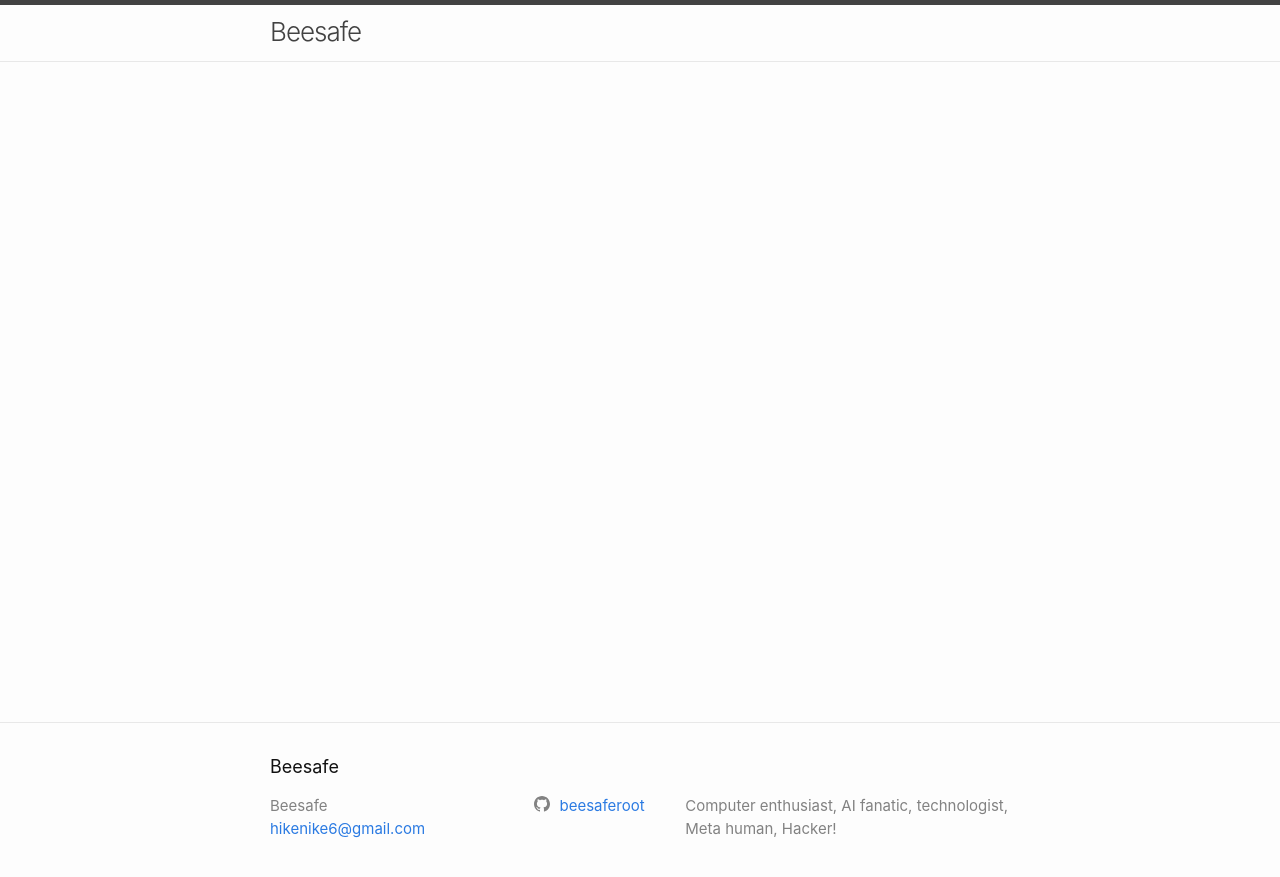
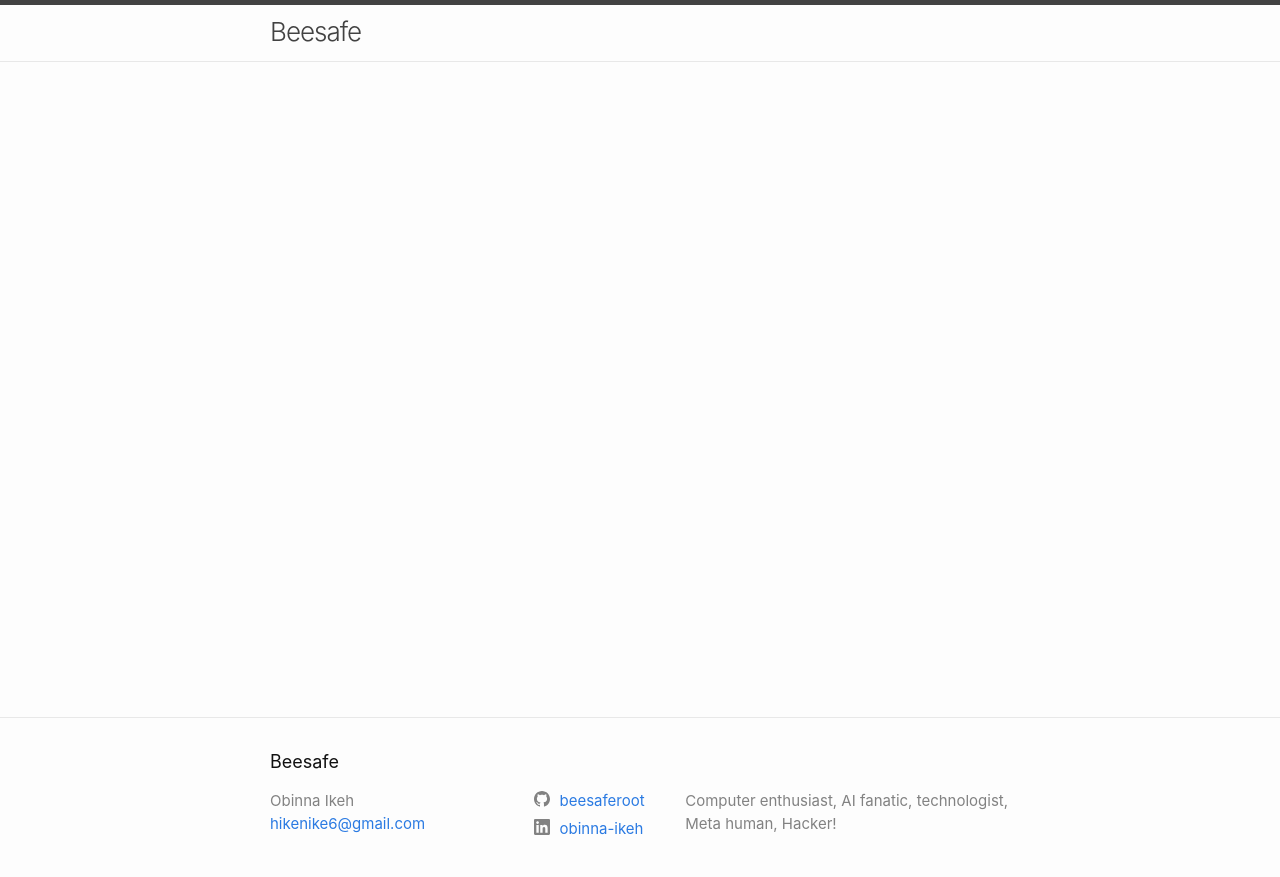
Before and after one commit to beesaferoot/beesaferoot.github.io, a Jekyll site: the page built from index.md, in a window 1280 px wide. Shown: the top 877 px of the page. Built offline with Jekyll 4.4.1, drawn with Linux system fonts in a browser that asks for light colours.

Commit message:
add customisation

```diff
--- a/_config.yml
+++ b/_config.yml
@@ -4,6 +4,8 @@ email: hikenike6@gmail.com
 description: Computer enthusiast, AI fanatic, technologist, Meta human, Hacker!
 url: https://beesaferoot.github.io/
 github_username: beesaferoot
+linkedin_username: obinna-ikeh
+author: Obinna Ikeh
 
 # Build settings
 # Removed Gem-based theme, let jekyll use as regular theme
```
